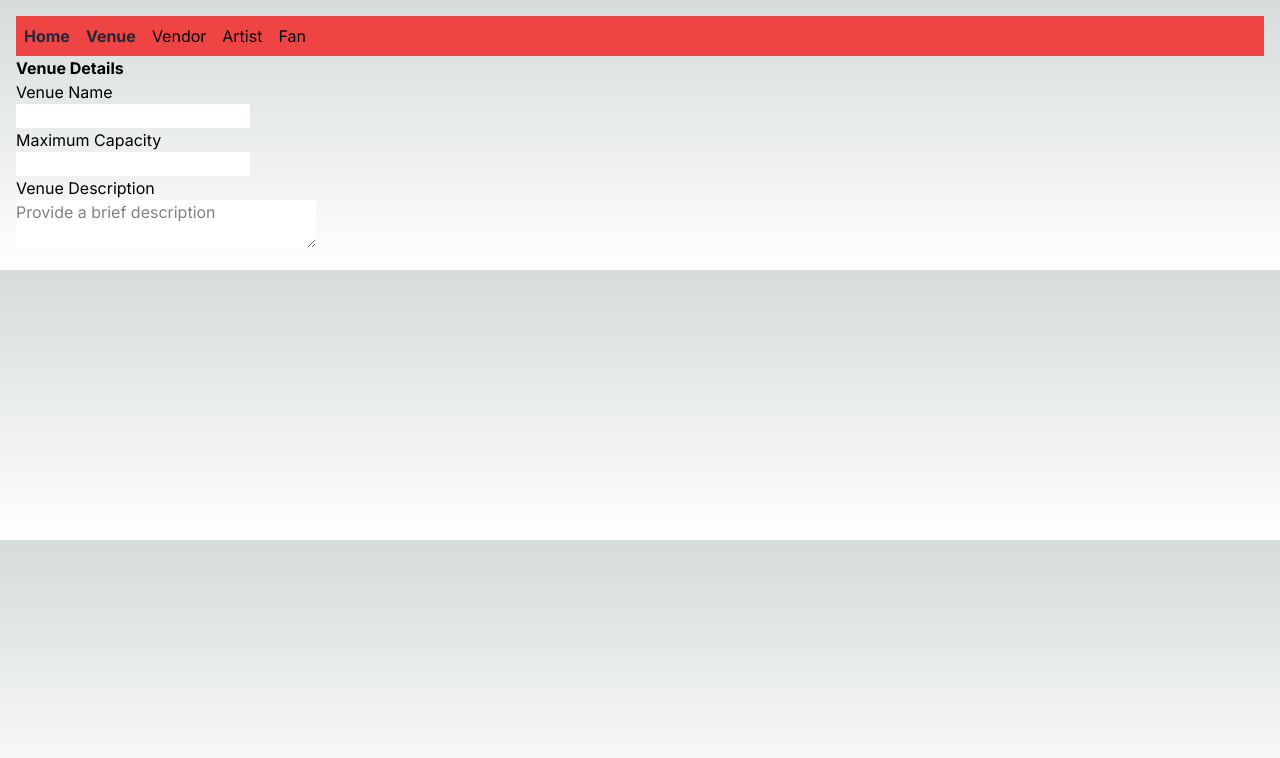
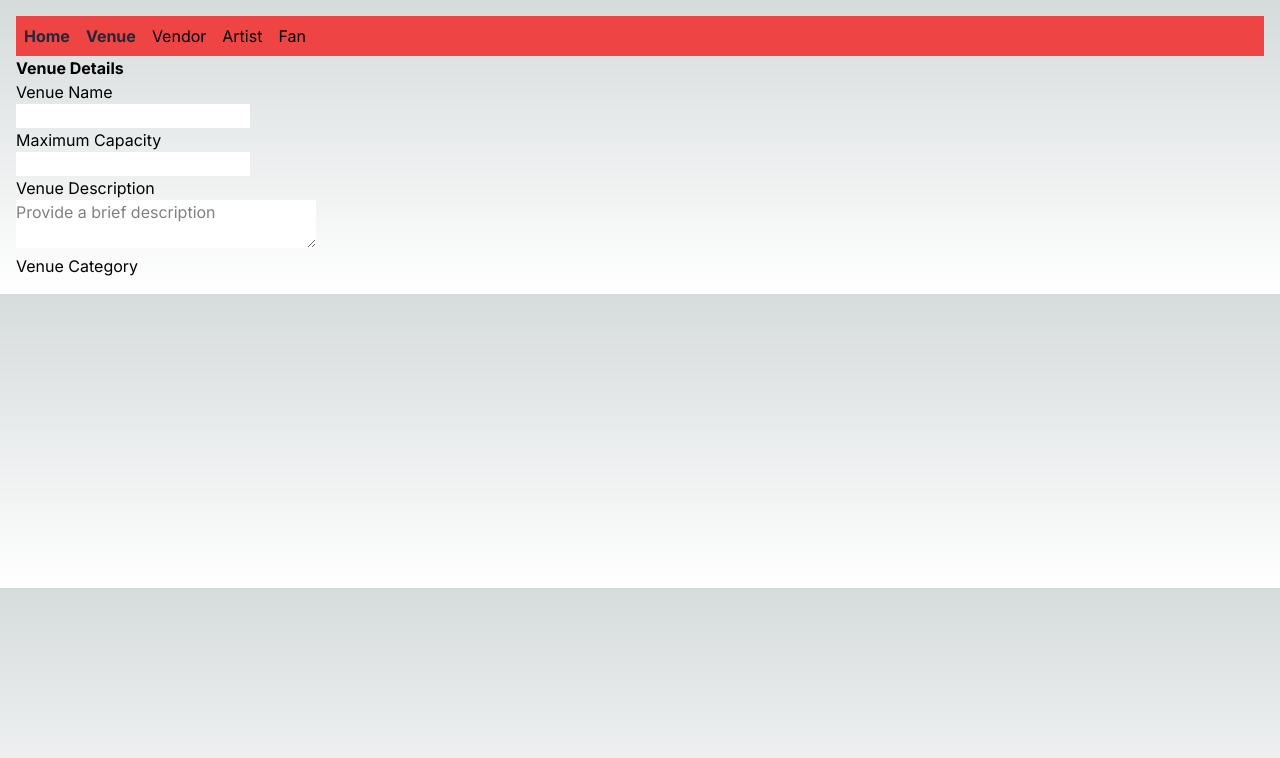
Before and after one commit to segvndo/YourBeat-TS, a Next.js app: page /users/venue/venueDetails in a window 1280 px wide. Shown: the top 758 px of the page. Built offline with nearby package versions, Linux system fonts and the light colour scheme.

Commit message:
Create dropdown logic file

```diff
--- a/app/users/venue/venueDetails/page.tsx
+++ b/app/users/venue/venueDetails/page.tsx
@@ -72,7 +72,10 @@ const VenueDetails = () => {
             overflow: 'auto',
           }}
         ></textarea>
+      </div>
 
+      <div>
+        <h1>Venue Category</h1>
       </div>
     </div>
   )
--- /dev/null
+++ b/app/utilities/useDropDownLogic.tsx
@@ -0,0 +1,9 @@
+import React from 'react'
+
+const DropDownLogic = () => {
+  return (
+    <div>useDropDownLogic</div>
+  )
+}
+
+export default DropDownLogic;
```
